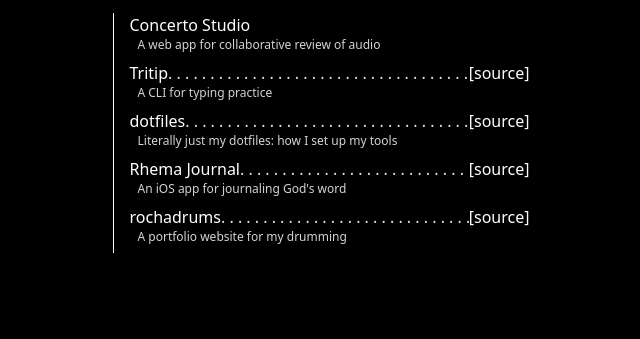
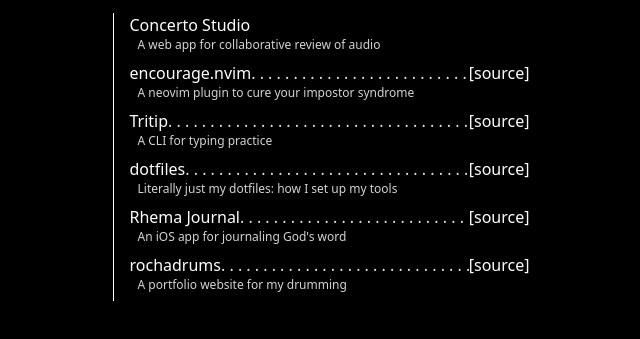
Before and after one commit to r-cha/r-cha, an Astro site: page /projects in a window 1280 px wide. Shown: the part 167-506 px from the top of the page, without its empty margins (319-959 px from the left). Built offline with nearby package versions, Linux system fonts and the light colour scheme; Astro itself is replaced by a stand-in of ours.

Commit message:
Update project list

```diff
--- a/src/components/ProjectsList.astro
+++ b/src/components/ProjectsList.astro
@@ -5,6 +5,12 @@
     url: "https://concerto.studio/",
     source: null,
     description: "A web app for collaborative review of audio",
+  },
+  {
+    name: "encourage.nvim",
+    url: "https://github.com/r-cha/encourage.nvim",
+    source: "https://github.com/r-cha/encourage.nvim",
+    description: "A neovim plugin to cure your impostor syndrome",
   },
   {
     name: "Tritip",
```
